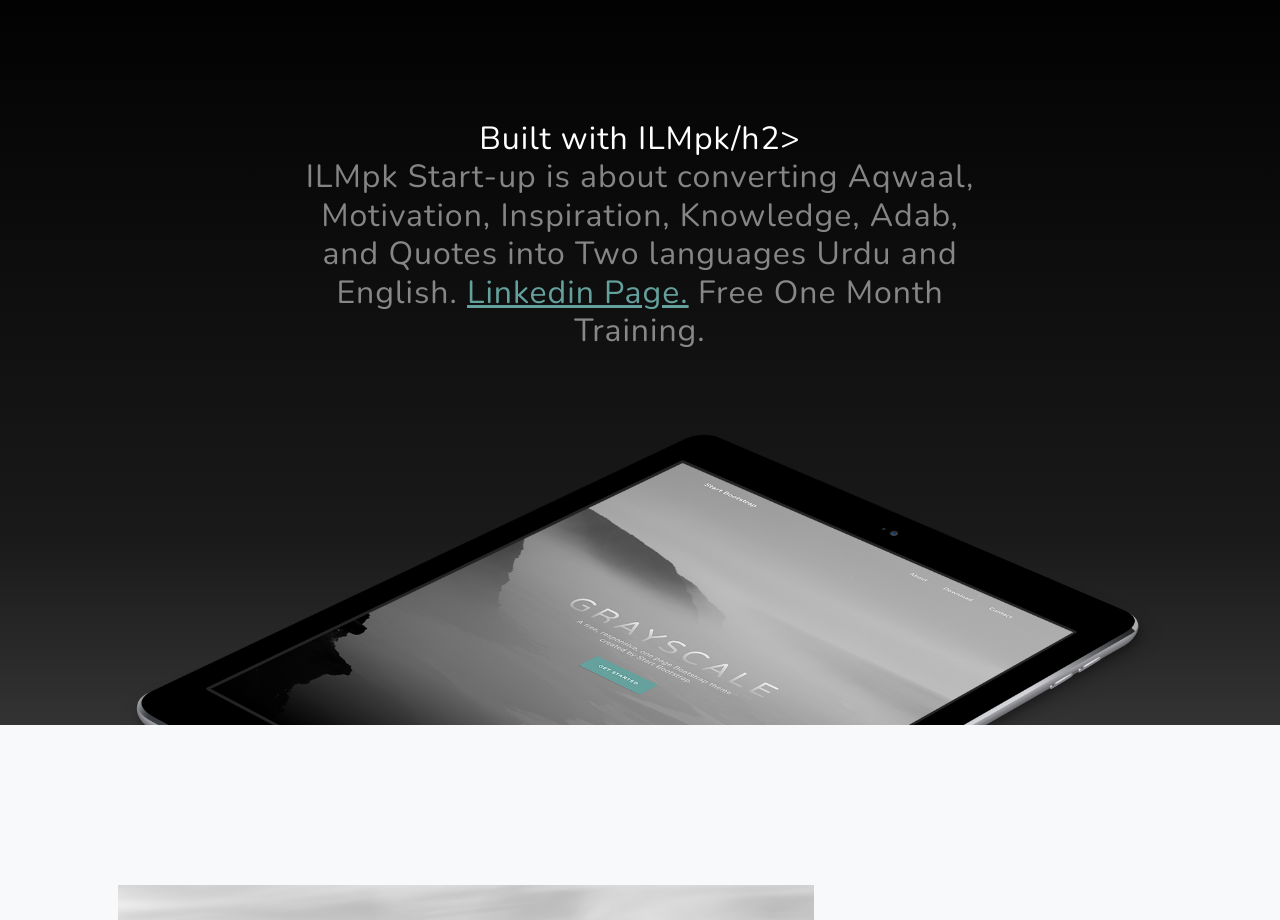
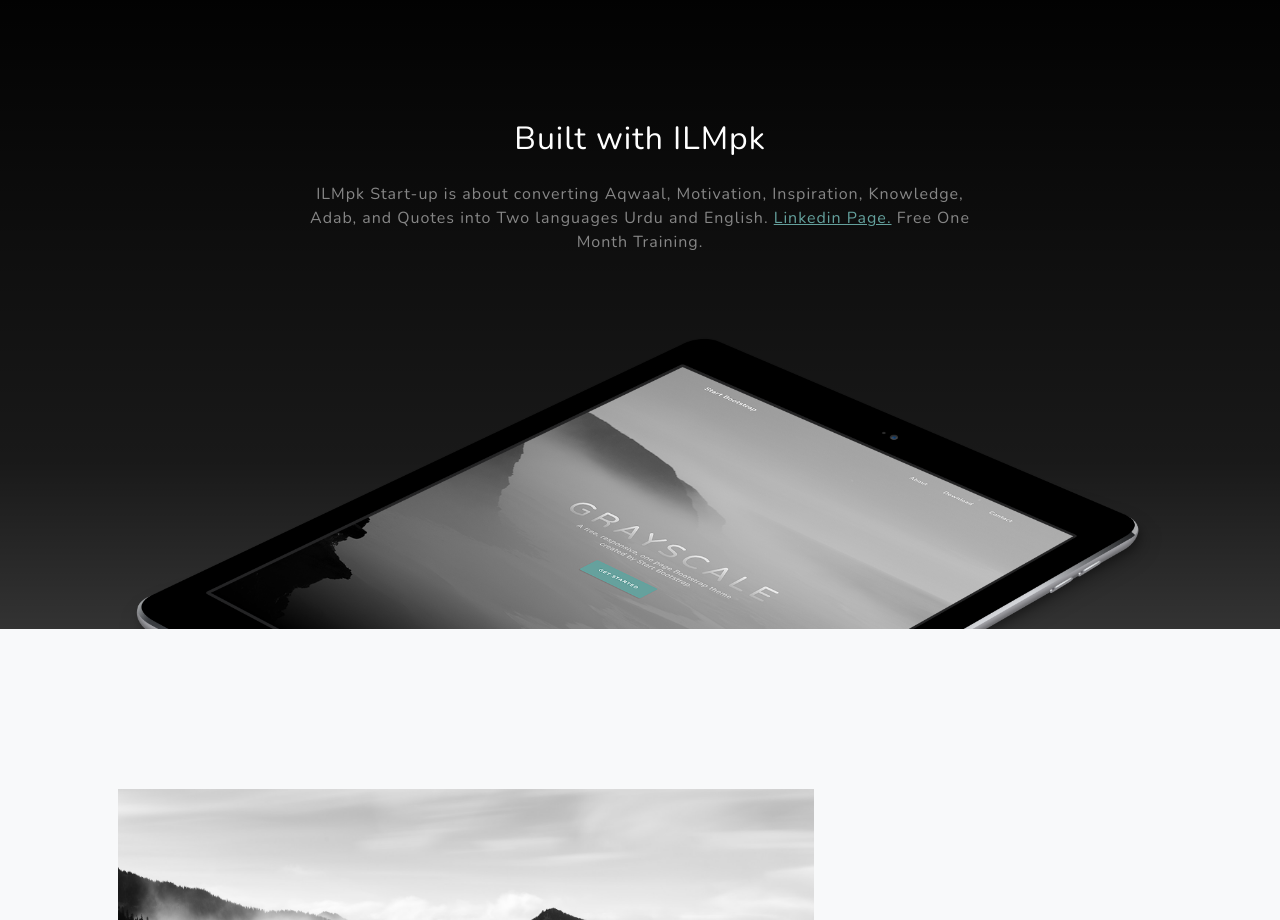
Before and after one commit to ilmpkk/ilm, a plain HTML site: page index.html in a window 1280 px wide. Shown: the part 840-1760 px from the top of the page. Drawn offline with nearby package versions, Linux system fonts and the light colour scheme.

Commit message:
Update index.html
h2 change

```diff
--- a/index.html
+++ b/index.html
@@ -50,7 +50,7 @@
             <div class="container px-4 px-lg-5">
                 <div class="row gx-4 gx-lg-5 justify-content-center">
                     <div class="col-lg-8">
-                        <h2 class="text-white mb-4">Built with ILMpk/h2>
+                        <h2 class="text-white mb-4">Built with ILMpk</h2>
                         <p class="text-white-50">
                             ILMpk Start-up is about converting Aqwaal, Motivation, Inspiration, Knowledge, Adab, and Quotes into Two languages Urdu and English.
                             <a href="https://www.linkedin.com/company/ilmpkk/">Linkedin Page.</a>
```
